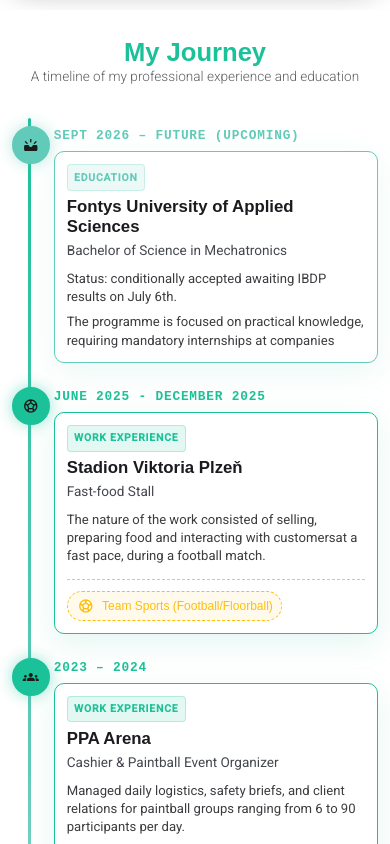
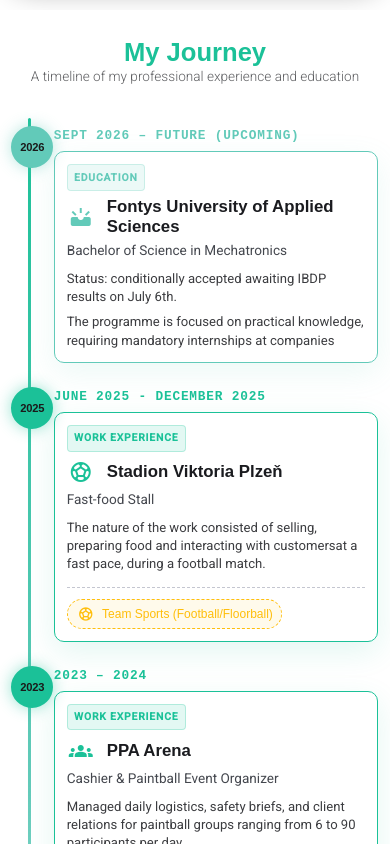
Before and after one commit to Codelessgame/portfolio_v_3, an Angular app: page / in a window 390 px wide. Shown: the part 2240-3084 px from the top of the page. Built offline with nearby package versions, Linux system fonts and the light colour scheme.

Commit message:
refactor: implement chronologically sorted timeline with year-based badges and icon integration

```diff
--- a/src/app/timeline/timeline.css
+++ b/src/app/timeline/timeline.css
@@ -56,33 +56,26 @@
   margin-bottom: 0;
 }
 
-/* Badge (Icon Circle) on the vertical line */
+/* Badge (Year Circle) on the vertical line */
 .timeline-badge {
   position: absolute;
-  left: 20px;
+  left: 17.5px;
   top: 0;
-  width: 44px;
-  height: 44px;
+  width: 48px;
+  height: 48px;
   border-radius: 50%;
   background-color: var(--mat-sys-surface-container-high, #2a2a2a);
   border: 3px solid var(--mat-sys-outline-variant, rgba(255, 255, 255, 0.15));
-  color: var(--mat-sys-on-surface-variant, rgba(255, 255, 255, 0.4));
+  color: var(--mat-sys-on-surface-variant, rgba(255, 255, 255, 0.85));
   display: flex;
   justify-content: center;
   align-items: center;
   z-index: 3;
   transition: background-color 0.6s ease, border-color 0.6s ease, color 0.6s ease, box-shadow 0.6s ease;
-}
-
-.timeline-badge mat-icon {
-  font-size: 22px;
-  width: 22px;
-  height: 22px;
-  margin: 2px 0px;
-  display: flex;
-  align-items: center;
-  justify-content: center;
-  line-height: 1;
+  font-family: 'Outfit', sans-serif;
+  font-size: 0.85rem;
+  font-weight: 700;
+  letter-spacing: -0.02em;
 }
 
 /* Date tag */
@@ -145,11 +138,26 @@
 
 /* Titles */
 .timeline-title {
+  display: flex;
+  align-items: center;
+  gap: 0.75rem;
   font-family: 'Outfit', sans-serif;
   font-size: 1.6rem;
   font-weight: 700;
   margin: 0 0 0.4rem 0;
   color: var(--mat-sys-on-surface, #ffffff);
+}
+
+.card-icon {
+  font-size: 24px;
+  width: 24px;
+  height: 24px;
+  color: var(--cyan, #1bc198);
+  flex-shrink: 0;
+}
+
+.timeline-item.education .card-icon {
+  color: var(--light-cyan, #62cab9);
 }
 
 .timeline-subtitle {
@@ -521,26 +529,16 @@
   .timeline-line {
     left: 20px;
   }
-
   .timeline-item {
     padding-left: 50px;
     margin-bottom: 2rem;
   }
 
   .timeline-badge {
-    left: 0;
-    width: 38px;
-    height: 38px;
-  }
-
-  .timeline-badge mat-icon {
-    font-size: 18px;
-    width: 18px;
-    height: 18px;
-    display: flex;
-    align-items: center;
-    justify-content: center;
-    line-height: 1;
+    left: 1.5px;
+    width: 40px;
+    height: 40px;
+    font-size: 0.75rem;
   }
 
   .timeline-card {
@@ -627,15 +625,10 @@
   }
 
   .timeline-badge {
-    left: 0;
-    width: 32px;
-    height: 32px;
-  }
-
-  .timeline-badge mat-icon {
-    font-size: 16px;
-    width: 16px;
-    height: 16px;
+    left: -0.5px;
+    width: 36px;
+    height: 36px;
+    font-size: 0.7rem;
   }
 
   .timeline-card {
--- a/src/app/timeline/timeline.html
+++ b/src/app/timeline/timeline.html
@@ -85,7 +85,7 @@
     @for (item of timelineItems(); track item.title; let index = $index) {
       <div class="timeline-item" [class.education]="item.type === 'education'" [class.work]="item.type === 'work'">
         <div class="timeline-badge">
-          <mat-icon>{{ item.icon }}</mat-icon>
+          <span>{{ item.startYear }}</span>
         </div>
 
         <div class="timeline-card-wrapper">
@@ -95,7 +95,12 @@
             <span class="timeline-tag" [class.tag-work]="item.type === 'work'" [class.tag-edu]="item.type === 'education'">
               {{ item.type === 'work' ? t('timeline.work') : t('timeline.edu') }}
             </span>
-            <h3 class="timeline-title">{{ item.title }}</h3>
+            <h3 class="timeline-title">
+              @if (item.icon) {
+                <mat-icon class="card-icon">{{ item.icon }}</mat-icon>
+              }
+              {{ item.title }}
+            </h3>
             <h4 class="timeline-subtitle">{{ item.subtitle }}</h4>
 
             <ul class="timeline-bullets">
--- a/src/app/timeline/timeline.json
+++ b/src/app/timeline/timeline.json
@@ -61,6 +61,11 @@
       "subtitle_cs": "Bakalář věd v oboru mechatroniky",
       "date_en": "Sept 2026 – Future (Upcoming)",
       "date_cs": "Září 2026 – Budoucnost (Následující)",
+      "startYear": 2026,
+      "startMonth": 9,
+      "endYear": 2030,
+      "endMonth": 7,
+      "ongoing": false,
       "icon": "upcoming",
       "bullets_en": [
         "Status: conditionally accepted awaiting IBDP results on July 6th. ",
@@ -79,6 +84,11 @@
       "subtitle_cs": "Obsluha Fast-food stánku",
       "date_en": "June 2025 - December 2025",
       "date_cs": "Červen 2025 - Prosinec 2025",
+      "startYear": 2025,
+      "startMonth": 6,
+      "endYear": 2025,
+      "endMonth": 12,
+      "ongoing": false,
       "icon": "sports_soccer",
       "personalActivityId": "sports",
       "bullets_en": [
@@ -96,6 +106,11 @@
       "subtitle_cs": "Pokladní & organizátor paintballových akcí",
       "date_en": "2023 – 2024",
       "date_cs": "2023 – 2024",
+      "startYear": 2023,
+      "startMonth": 6,
+      "endYear": 2024,
+      "endMonth": 6,
+      "ongoing": false,
       "icon": "groups",
       "personalActivityId": "physics",
       "bullets_en": [
@@ -115,6 +130,11 @@
       "subtitle_cs": "Program International Baccalaureate (IB) Diploma",
       "date_en": "Sept 2022 – June 2026 (ongoing)",
       "date_cs": "Září 2022 – Červen 2026 (probíhá)",
+      "startYear": 2022,
+      "startMonth": 9,
+      "endYear": 2026,
+      "endMonth": 6,
+      "ongoing": true,
       "icon": "school",
       "personalActivityId": "art",
       "bullets_en": [
--- a/src/app/timeline/timeline.ts
+++ b/src/app/timeline/timeline.ts
@@ -27,6 +27,8 @@
   date: string;
   icon: string;
   bullets: string[];
+  startYear: number;
+  startMonth: number;
   personalActivity?: {
     label: string;
     icon: string;
@@ -92,7 +94,7 @@
     const lang = this.currentLang();
     const activities = this.personalActivities();
 
-    return timelineData.timelineItems.map(item => {
+    const mapped = timelineData.timelineItems.map(item => {
       const personalActivity = item.personalActivityId
         ? activities.find(a => a.id === item.personalActivityId)
         : undefined;
@@ -104,6 +106,8 @@
         date: lang === 'en' ? item.date_en : item.date_cs,
         icon: item.icon,
         bullets: lang === 'en' ? item.bullets_en : item.bullets_cs,
+        startYear: item.startYear || 0,
+        startMonth: item.startMonth || 0,
         personalActivity: personalActivity ? {
           label: personalActivity.label,
           icon: personalActivity.icon,
@@ -113,6 +117,13 @@
           endDateLabel: personalActivity.endDateLabel
         } : undefined
       } as TimelineItem;
+    });
+
+    // Sort reverse-chronologically (newest first)
+    return mapped.sort((a, b) => {
+      const aVal = a.startYear * 12 + a.startMonth;
+      const bVal = b.startYear * 12 + b.startMonth;
+      return bVal - aVal;
     });
   });
 
@@ -130,9 +141,9 @@
   }
 
   getPercentFromTop(year: number, month: number): number {
-    const startYear = 2022;
-    const startMonth = 9; // Sept 2022
-    const totalMonths = 48; // Sept 2022 to Sept 2026
+    const startYear = 2013;
+    const startMonth = 9; // Sept 2013
+    const totalMonths = 156; // Sept 2013 to Sept 2026
 
     const currentMonths = (year - startYear) * 12 + (month - startMonth);
     const clamped = Math.max(0, Math.min(totalMonths, currentMonths));
```
